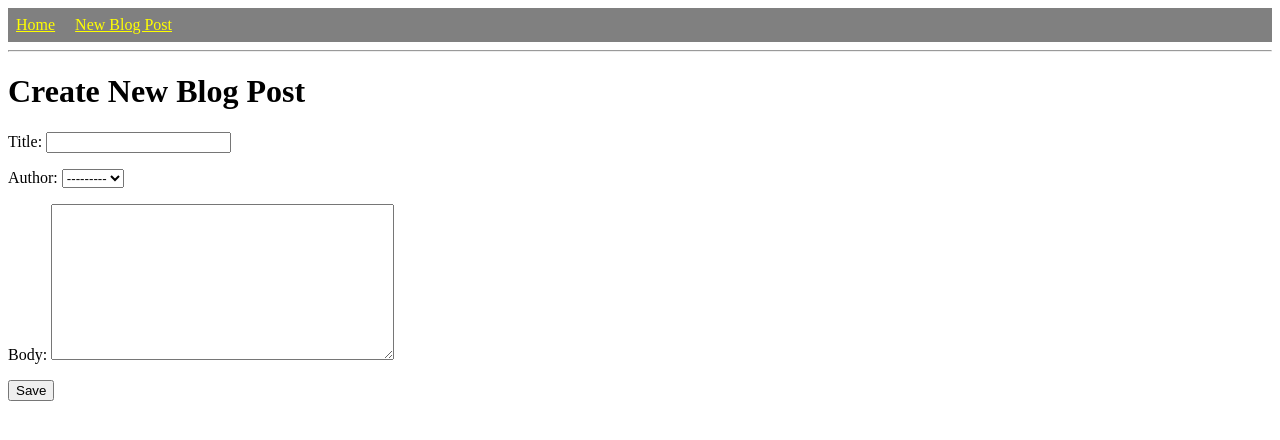
After one commit to patel-himanshu/django-mini-projects, a Django app: page /post/new/ in a window 1280 px wide. The commit adds this page. Shown: the top 440 px of the page. Run offline with Django 3.2, Linux system fonts and the light colour scheme.

Commit message:
feat: [Blog 2] Create blogs using forms

```diff
--- a/blog_site_2/blog/models.py
+++ b/blog_site_2/blog/models.py
@@ -1,4 +1,5 @@
 from django.db import models
+from django.urls import reverse
 
 # Create your models here.
 
@@ -10,3 +11,6 @@ class Post(models.Model):
 
     def __str__(self):
         return self.title
+
+    def get_absolute_url(self):
+        return reverse('post_detail', args=[str(self.id)])
--- a/blog_site_2/blog/urls.py
+++ b/blog_site_2/blog/urls.py
@@ -1,8 +1,9 @@
 from django.urls import path
 
-from .views import BlogDetailView, BlogListView
+from .views import BlogCreateView, BlogDetailView, BlogListView
 
 urlpatterns = [
+    path('post/new/', BlogCreateView.as_view(), name='post_new'),
     path('post/<int:pk>/', BlogDetailView.as_view(), name='post_detail'),
     path('', BlogListView.as_view(), name='home'),
 ]
--- a/blog_site_2/blog/views.py
+++ b/blog_site_2/blog/views.py
@@ -1,5 +1,6 @@
 from django.shortcuts import render
 from django.views.generic import DetailView, ListView
+from django.views.generic.edit import CreateView
 
 from .models import Post
 
@@ -14,3 +15,9 @@ class BlogListView(ListView):
 class BlogDetailView(DetailView):
     model = Post
     template_name = 'post_detail.html'
+
+
+class BlogCreateView(CreateView):
+    model = Post
+    template_name = 'post_new.html'
+    fields = ['title', 'author', 'body']
--- a/blog_site_2/static/css/base.css
+++ b/blog_site_2/static/css/base.css
@@ -5,4 +5,5 @@ header {
 
 header a {
   color: yellow;
+  padding-right: 1rem;
 }
--- a/blog_site_2/templates/base.html
+++ b/blog_site_2/templates/base.html
@@ -8,6 +8,7 @@
     <body>
         <header>
             <a href="{% url 'home' %}">Home</a>
+            <a href="{% url 'post_new' %}">New Blog Post</a>
         </header>
         <hr />
         <div>
--- /dev/null
+++ b/blog_site_2/templates/post_new.html
@@ -0,0 +1,10 @@
+{% extends 'base.html' %}
+
+{% block content %}
+    <h1>Create New Blog Post</h1>
+    <form action="" method="post">
+        {% csrf_token %}
+        {{ form.as_p }}
+        <input type="submit" value="Save" />
+    </form>
+{% endblock content %}
```
